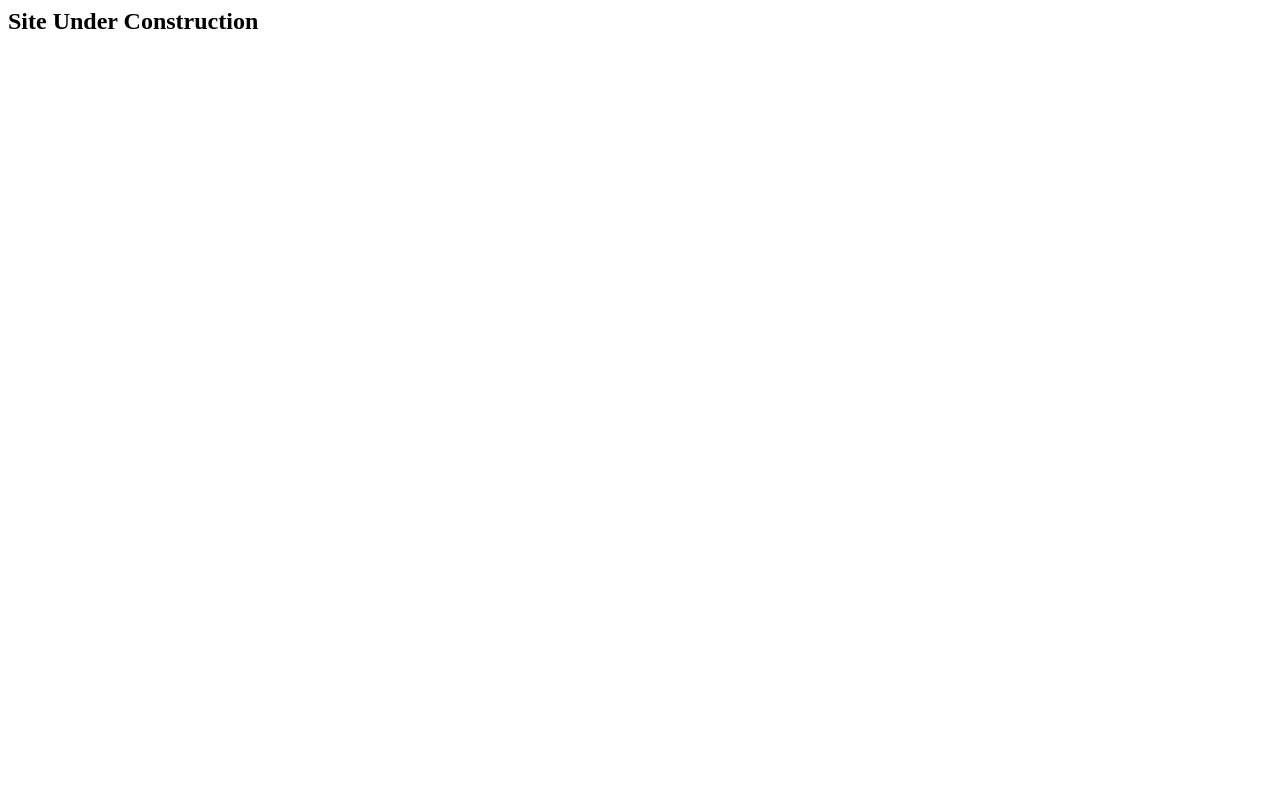
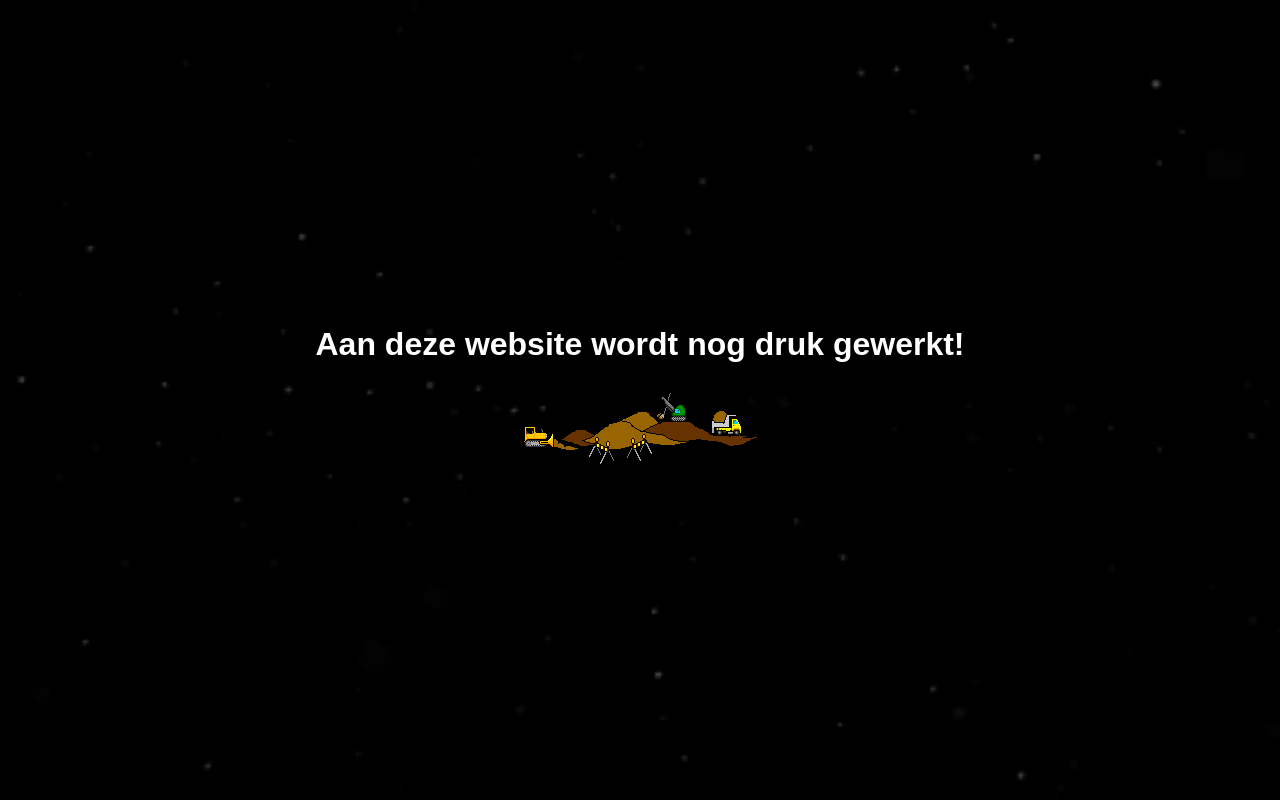
Before and after one commit to Graafietsen/Graafietsen.github.io, a plain HTML site: page index.html in a window 1280 px wide. Drawn offline with Linux system fonts and the light colour scheme.

Commit message:
Updated 'Under construction' page with

```diff
--- a/index.html
+++ b/index.html
@@ -1,9 +1,72 @@
+<!DOCTYPE html>
+<html lang="nl">
+<head>
+    <meta charset="UTF-8">
+    <meta name="viewport" content="width=device-width, initial-scale=1.0">
+    <title>Under Construction</title>
+    <style>
+        * {
+            margin: 0;
+            padding: 0;
+            box-sizing: border-box;
+        }
+
+
+		body {
+			font-family: Arial, sans-serif;
+			overflow: hidden;
+			background-image: url('stars-small.png');
+			background-size: cover;
+			background-position: center;
+			background-repeat: no-repeat;
+			background-attachment: fixed;
+		}
+
+        .overlay {
+            position: fixed;
+            top: 0;
+            left: 0;
+            width: 100%;
+            height: 100%;
+            background: rgba(0, 0, 0, 0.5);
+            z-index: 1;
+        }
+
+        .main {
+            position: relative;
+            display: flex;
+            justify-content: center;
+            align-items: center;
+            min-height: 100vh;
+            z-index: 2;
+        }
+
+        .contact {
+            text-align: center;
+        }
+
+        .title {
+            color: white;
+            margin-bottom: 20px;
+            font-size: 2rem;
+        }
+
+        .contact img {
+            max-width: 100%;
+            height: auto;
+        }
+    </style>
+</head>
+<body>
     <div class="overlay"></div>
     <div class="stars" aria-hidden="true"></div>
     <div class="starts2" aria-hidden="true"></div>
     <div class="stars3" aria-hidden="true"></div>
     <main class="main">
         <section class="contact">
-		<h1 class="title">Site Under Construction</h2>
+            <h1 class="title">Aan deze website wordt nog druk gewerkt!</h1>
+            <img src="under_construction.gif" alt="Computer man">
         </section>
     </main>
+</body>
+</html>
```
Also changed, not shown: stars-small.png (added), under_construction.gif (added). Lines whose indentation alone changed are shown as unchanged.
